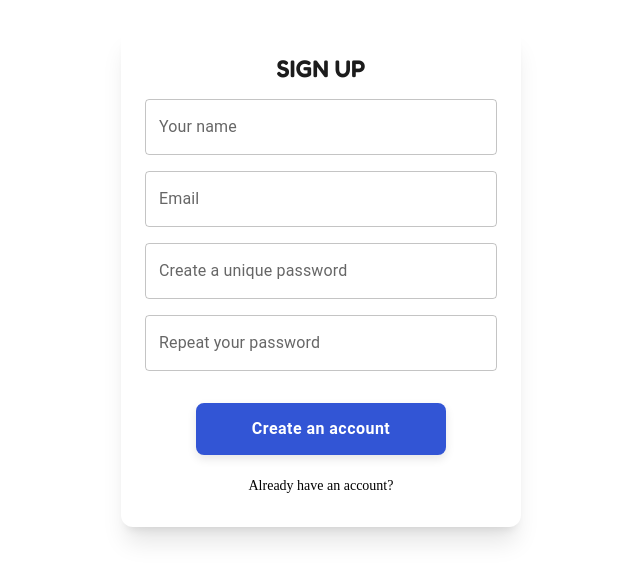
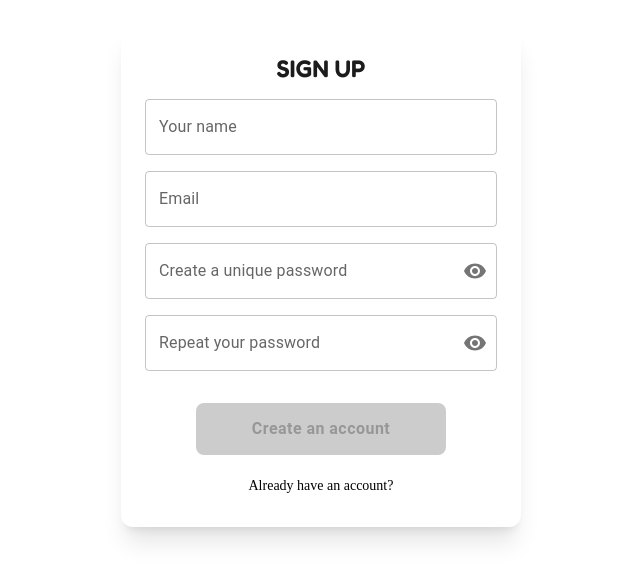
Before and after one commit to ZubalYana/url-share, a React (Vite) app: page /auth in a window 1280 px wide. Shown: the part 123-704 px from the top of the page, without its empty margins (319-959 px from the left). Built offline with nearby package versions, Linux system fonts and the light colour scheme; a web font is replaced by a local one.

Commit message:
check if the registration form is complete, if so, able the btn, add strict password validation

```diff
--- a/package.json
+++ b/package.json
@@ -13,6 +13,7 @@
   "dependencies": {
     "@emotion/react": "^11.14.0",
     "@emotion/styled": "^11.14.0",
+    "@mui/icons-material": "^7.1.1",
     "@mui/material": "^7.1.0",
     "axios": "^1.9.0",
     "react": "^19.1.0",
--- a/src/components/AuthComponents/Registration.jsx
+++ b/src/components/AuthComponents/Registration.jsx
@@ -1,6 +1,8 @@
 import React, { useState } from 'react'
 import { TextField, Button } from '@mui/material'
 import axios from 'axios'
+import { IconButton, InputAdornment } from '@mui/material'
+import { Visibility, VisibilityOff } from '@mui/icons-material'
 
 export default function Registration() {
     const [formData, setFormData] = useState({
@@ -11,6 +13,8 @@
     })
 
     const [errors, setErrors] = useState({})
+    const [showPassword, setShowPassword] = useState(false)
+    const [showConfirmPassword, setShowConfirmPassword] = useState(false)
 
     const validate = () => {
         const newErrors = {}
@@ -24,9 +28,10 @@
             newErrors.email = 'Enter a valid email'
         }
 
-        if (formData.password.length < 8 || formData.password.length > 16) {
-            newErrors.password = 'Password must be between 8 and 16 characters'
+        if (!/^(?=.*[A-Z])(?=.*[!@#$%^&*()_+\-=[\]{};':"\\|,.<>/?]).{8,16}$/.test(formData.password)) {
+            newErrors.password = 'Password must be 8–16 characters, include an uppercase letter and a special symbol'
         }
+
 
         if (formData.password !== formData.confirmPassword) {
             newErrors.confirmPassword = 'Passwords do not match'
@@ -54,8 +59,10 @@
         }
     }
 
+    const isFormIncomplete = Object.values(formData).some(value => value.trim() === '')
+
     return (
-    <div className='bg-white shadow-xl rounded-xl hover:shadow-2xl p-4 flex flex-col items-center lg:w-[400px] lg:min-h-[500px] lg:p-6'>
+        <div className='bg-white shadow-xl rounded-xl hover:shadow-2xl p-4 flex flex-col items-center lg:w-[400px] lg:min-h-[500px] lg:p-6'>
 
             <h2 className='text-[18px] font-semibold text-center mb-3 uppercase md:text-[24px] text-[#1c1c1c]'>Sign Up</h2>
             <div className='flex flex-col w-full gap-4'>
@@ -85,31 +92,50 @@
                     id='password'
                     name='password'
                     label='Create a unique password'
-                    type="password"
+                    type={showPassword ? 'text' : 'password'}
                     variant="outlined"
                     className='w-full'
                     value={formData.password}
                     onChange={handleChange}
                     error={!!errors.password}
                     helperText={errors.password}
+                    InputProps={{
+                        endAdornment: (
+                            <InputAdornment position="end">
+                                <IconButton onClick={() => setShowPassword(!showPassword)} edge="end">
+                                    {showPassword ? <VisibilityOff /> : <Visibility />}
+                                </IconButton>
+                            </InputAdornment>
+                        )
+                    }}
                 />
                 <TextField
                     id='confirmPassword'
                     name='confirmPassword'
                     label='Repeat your password'
-                    type="password"
+                    type={showConfirmPassword ? 'text' : 'password'}
                     variant="outlined"
                     className='w-full'
                     value={formData.confirmPassword}
                     onChange={handleChange}
                     error={!!errors.confirmPassword}
                     helperText={errors.confirmPassword}
+                    InputProps={{
+                        endAdornment: (
+                            <InputAdornment position="end">
+                                <IconButton onClick={() => setShowConfirmPassword(!showConfirmPassword)} edge="end">
+                                    {showConfirmPassword ? <VisibilityOff /> : <Visibility />}
+                                </IconButton>
+                            </InputAdornment>
+                        )
+                    }}
                 />
             </div>
             <Button
                 type="button"
                 variant="contained"
                 onClick={handleSubmit}
+                disabled={isFormIncomplete}
                 sx={{
                     mt: { xs: 2, md: 4 },
                     px: 5,
@@ -121,10 +147,14 @@
                     fontSize: '16px',
                     textTransform: 'none',
                     boxShadow: '0px 4px 10px rgba(0,0,0,0.1)',
+                    '&.Mui-disabled': {
+                        backgroundColor: '#ccc',
+                    }
                 }}
             >
                 Create an account
             </Button>
+
             <p className='text-[14px] mt-5 cursor-pointer'>Already have an account?</p>
         </div>
     )
```
Also changed, not shown: 1 other file (tests, documents, lock files or other folders).
